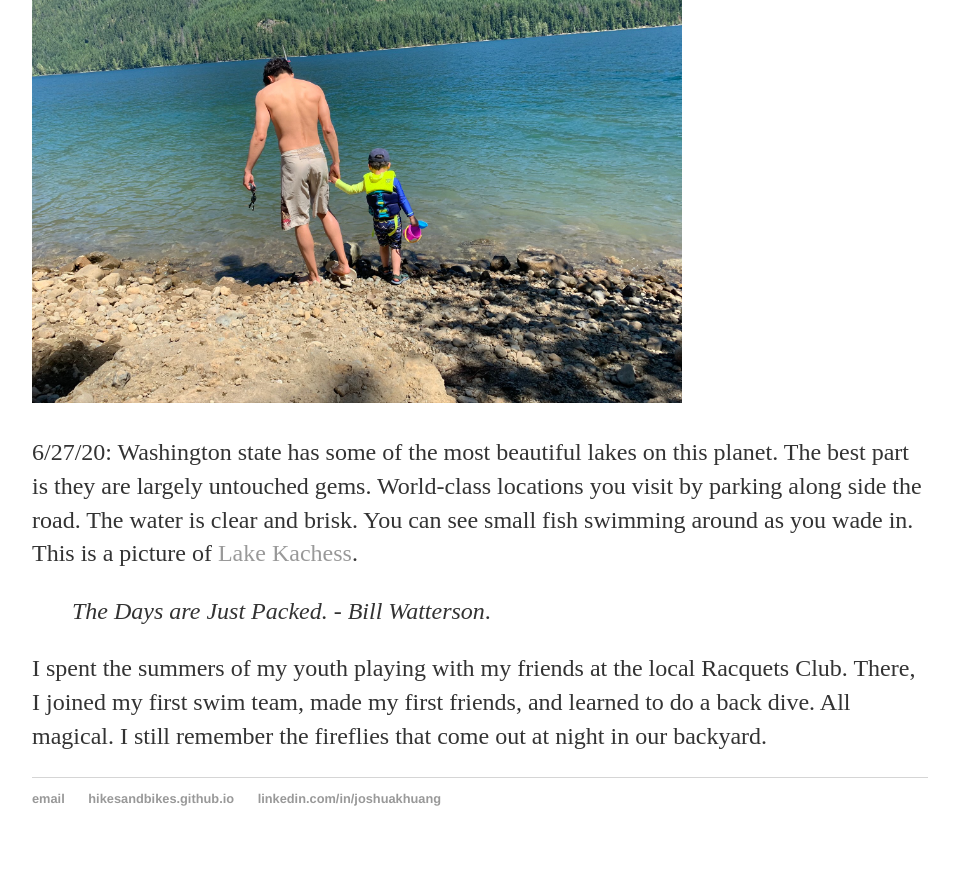
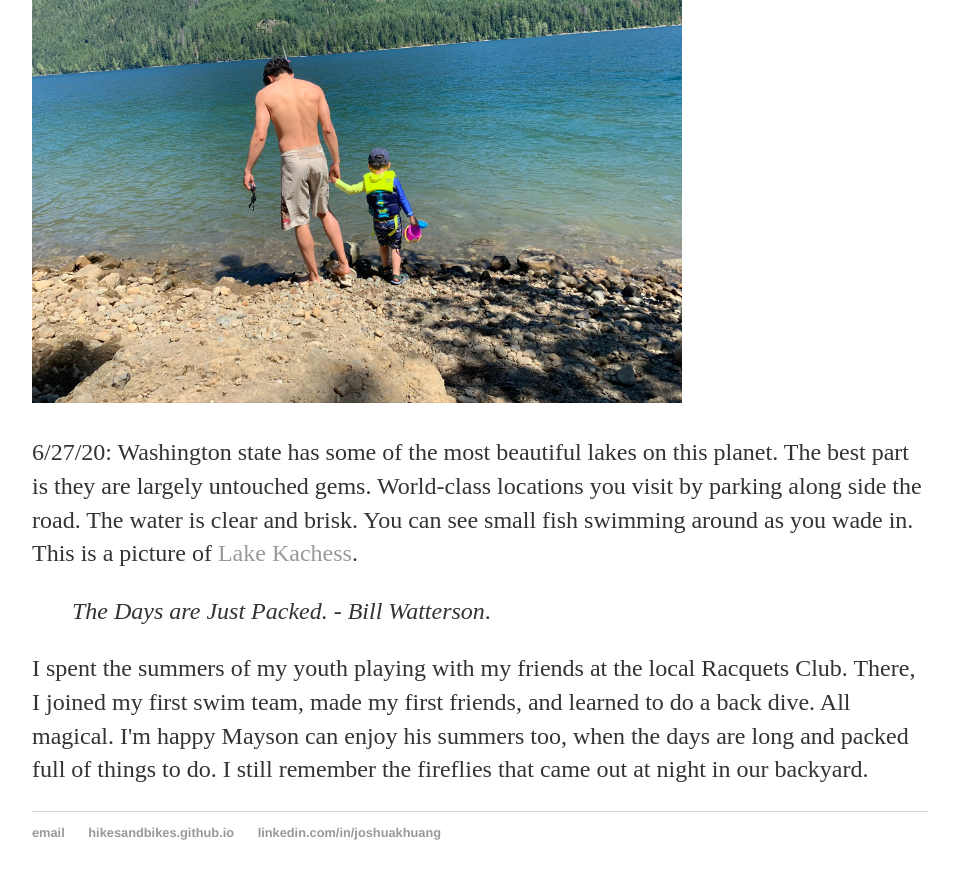
Before and after one commit to hikesandbikes/hikesandbikes.github.io, a Jekyll site: the page built from index.html, in a window 1280 px wide and 900 px high, scrolled down 2102 px. Shown: the top 879 px of the window, without its empty margins (160-1119 px from the left). Built offline with Jekyll 4.4.1, drawn with Linux system fonts in a browser that asks for light colours.

Commit message:
Changed third post

```diff
--- a/index.html
+++ b/index.html
@@ -98,8 +98,9 @@ title: Josh Huang's Blog
 		</blockquote>
 
 		<p>I spent the summers of my youth playing with my friends at the local Racquets Club.  There, I joined
-			my first swim team, made my first friends, and learned to do a back dive.  All magical.  I still remember the
-		fireflies that come out at night in our backyard.
+			my first swim team, made my first friends, and learned to do a back dive.  All magical.  I'm
+			happy Mayson can enjoy his summers too, when the days are long and packed full of things to do.
+			I still remember the fireflies that came out at night in our backyard.
 		</p>
 
 
```
